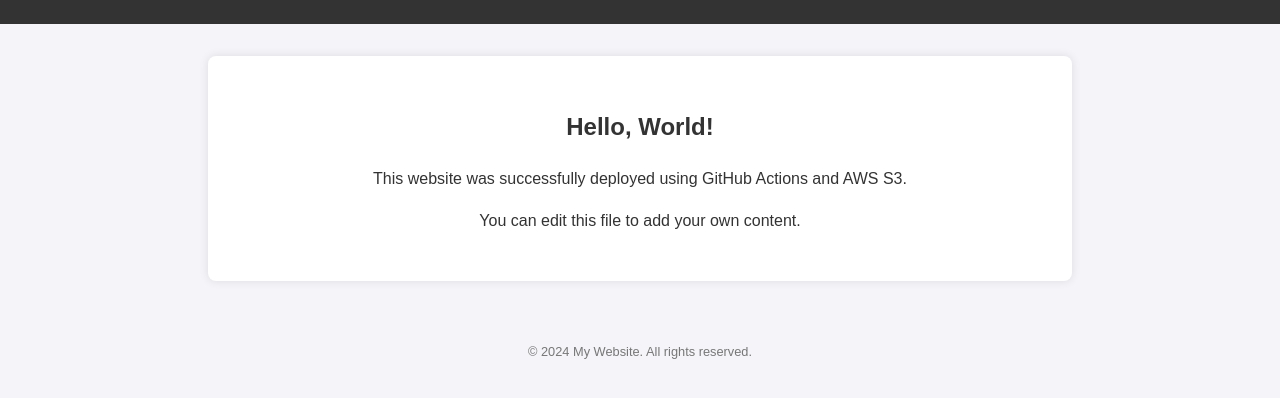
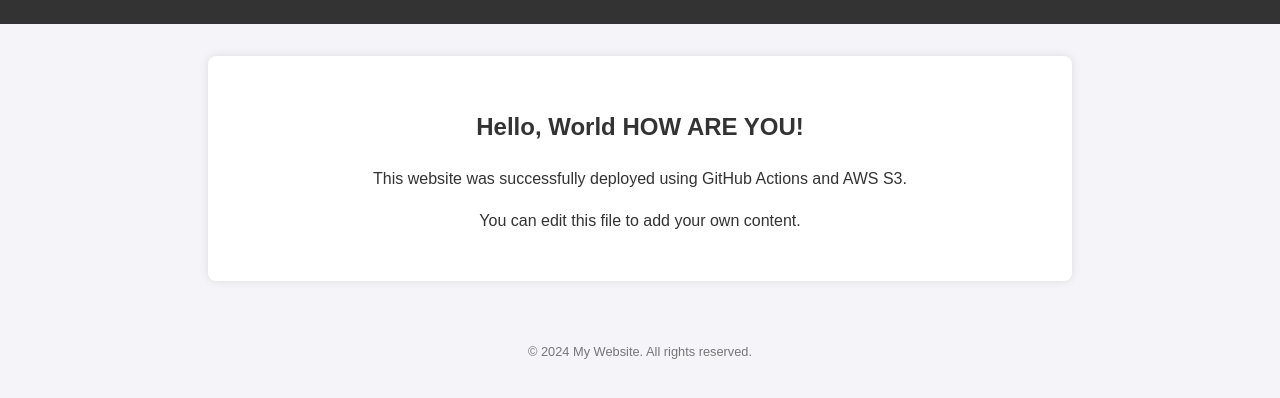
Before and after one commit to sair85765/demo-web-hosting, a plain HTML site: page website/index.html in a window 1280 px wide. Shown: the part 102-500 px from the top of the page. Drawn offline with Linux system fonts and the light colour scheme.

Commit message:
Update greeting in index.html

```diff
--- a/website/index.html
+++ b/website/index.html
@@ -44,7 +44,7 @@
     </header>
 
     <main>
-        <h2>Hello, World!</h2>
+        <h2>Hello, World HOW ARE YOU!</h2>
         <p>This website was successfully deployed using GitHub Actions and AWS S3.</p>
         <p>You can edit this file to add your own content.</p>
     </main>
```
